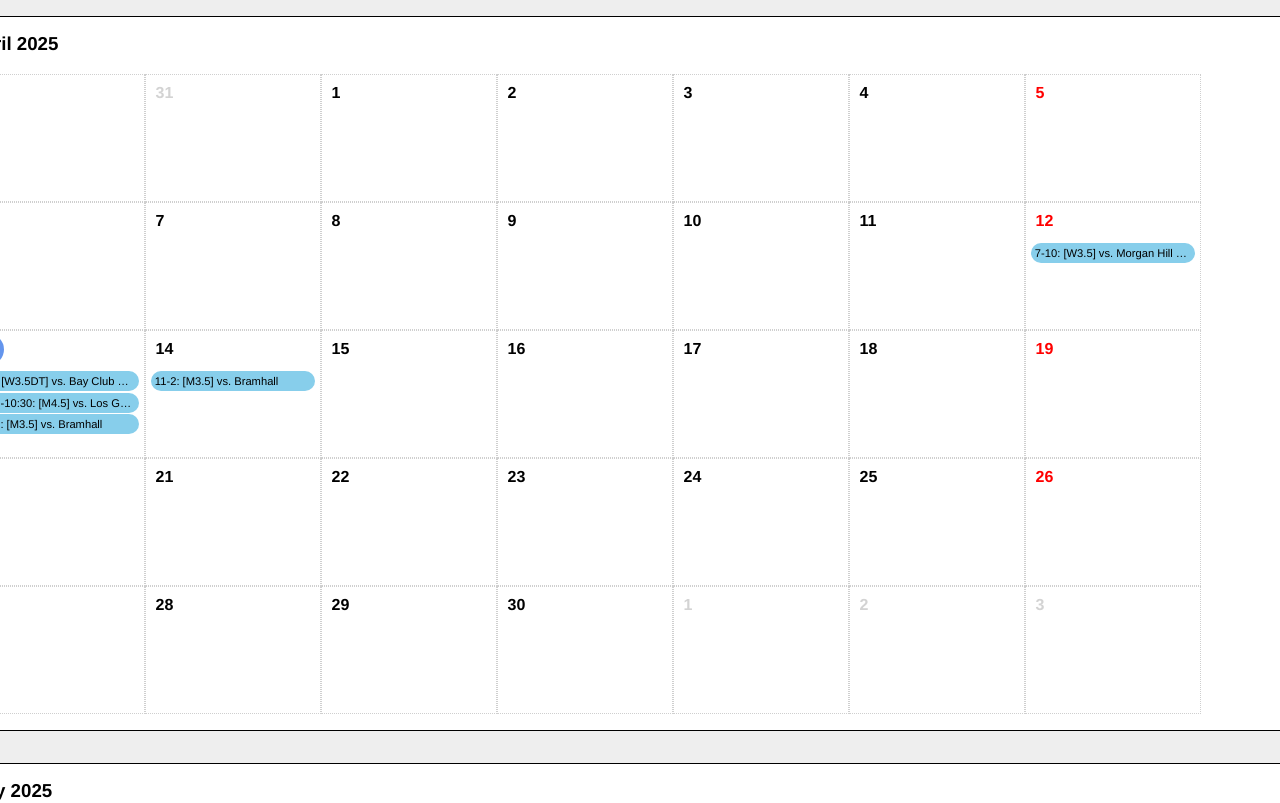
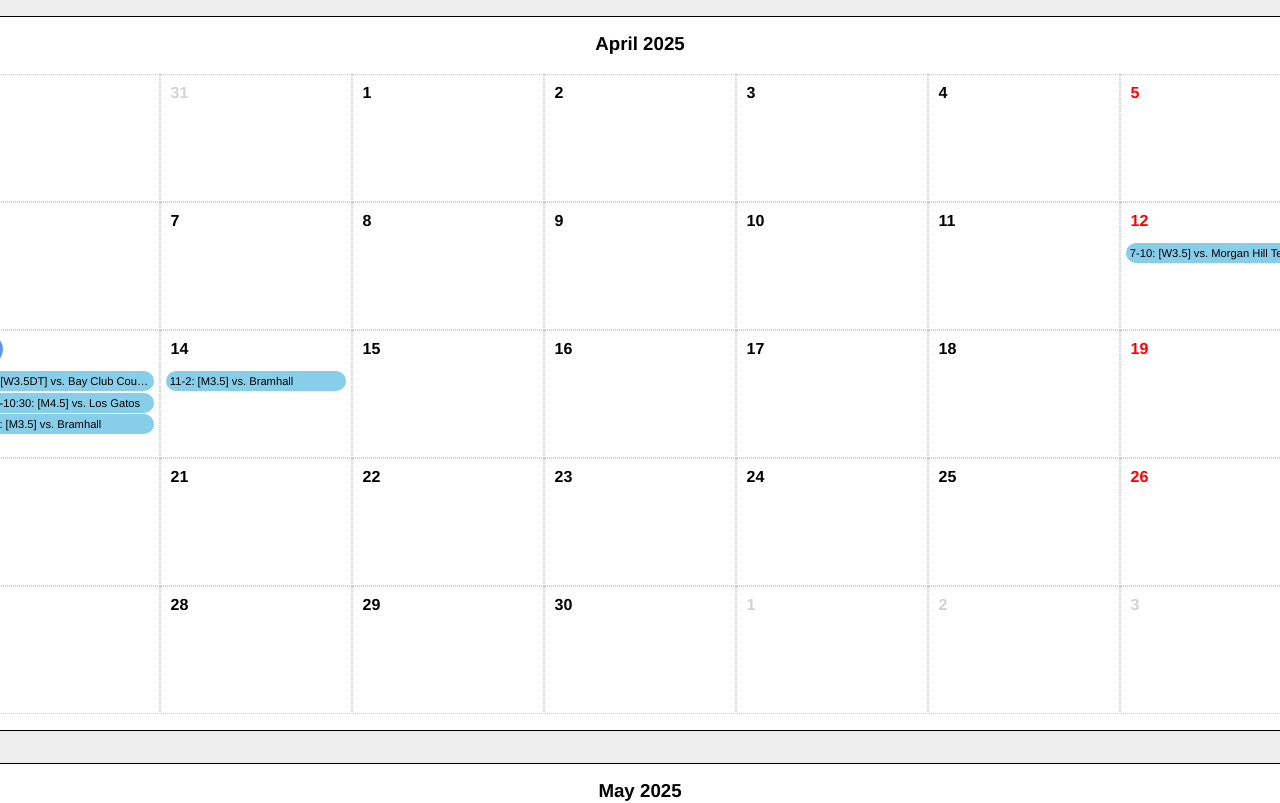
Before and after one commit to ycombinator/usta-match-scheduler, a React app in the folder web/: page / in a window 1280 px wide. Shown: the top 803 px of the page. Built offline with nearby package versions, Linux system fonts and the light colour scheme.

Commit message:
Fixing alignment

```diff
--- a/web/src/components/CalendarDay.css
+++ b/web/src/components/CalendarDay.css
@@ -5,7 +5,7 @@
 
     padding: 0.2rem;
     height: 8rem;
-    width: 11rem;
+    width: 12rem;
 
     overflow: scroll;
 }
--- a/web/src/components/CalendarMonth.css
+++ b/web/src/components/CalendarMonth.css
@@ -6,11 +6,11 @@
     padding: 1em;
 
     background-color: #ffffff;
-    width: 86rem;
 
     display: flex;
     flex-direction: column;
-    justify-content: space-between;
+    align-items: center;
+
 }
 
 .calendar-month h3 {
```
